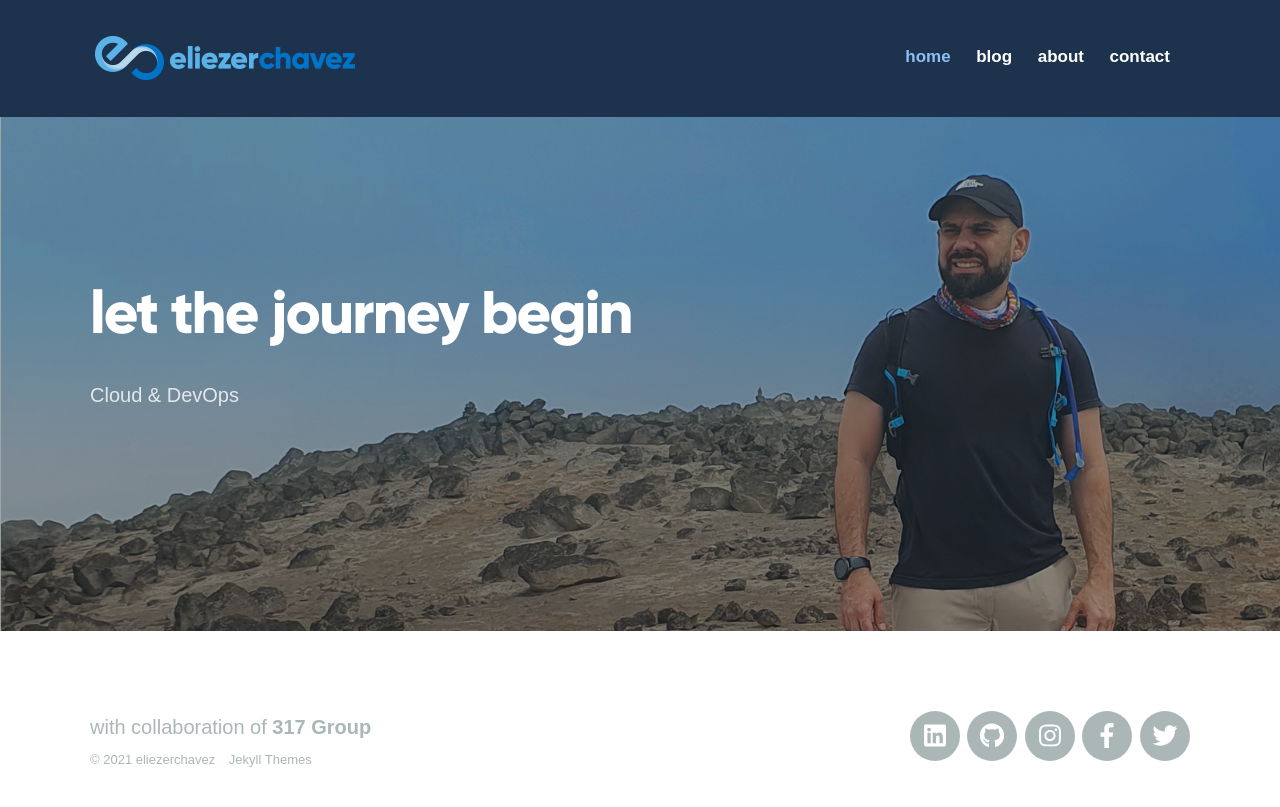
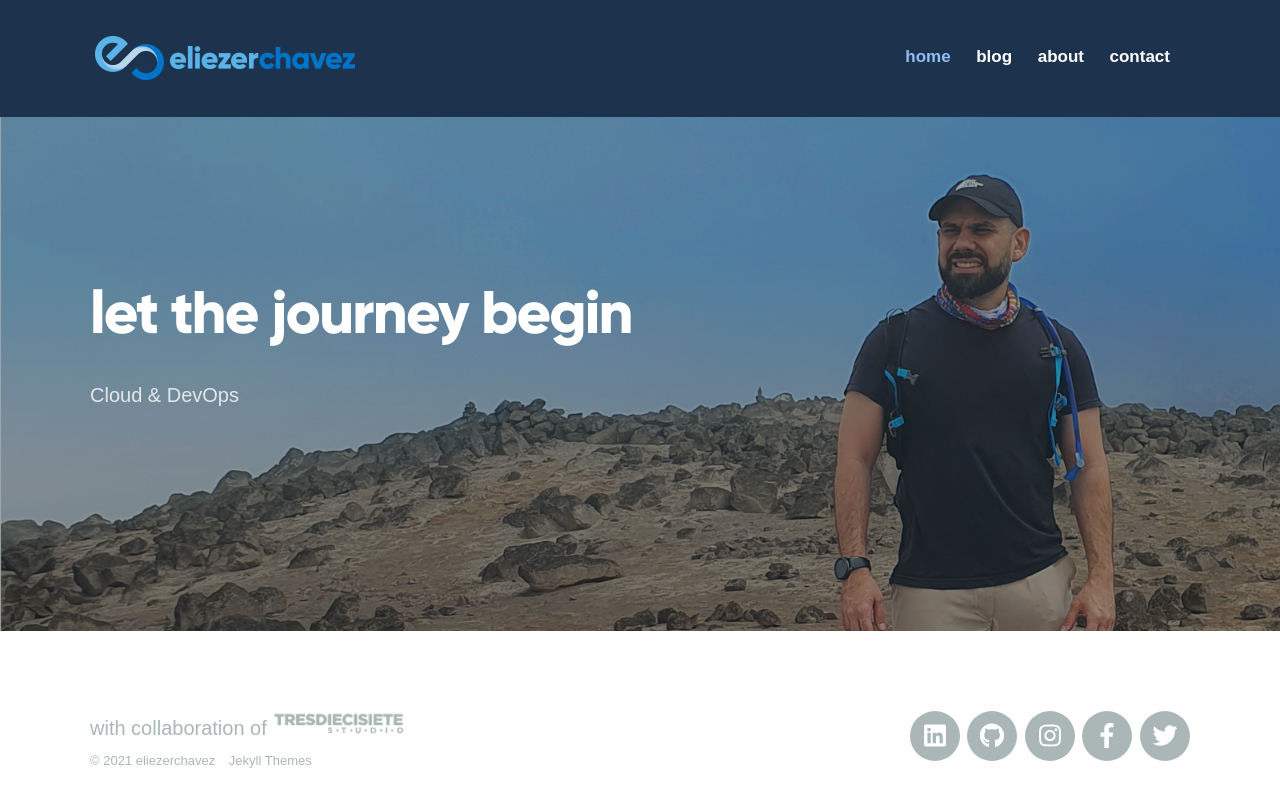
Before and after one commit to eliezerchavez/eliezerchavez.github.io, a Jekyll site: the page built from index.html, in a window 1280 px wide. Shown: the top 807 px of the page. Built offline with Jekyll 4.4.1, drawn with Linux system fonts in a browser that asks for light colours; nearby versions of some CDN libraries; some web fonts are replaced.

Commit message:
added 317.png

```diff
--- a/_data/settings.yml
+++ b/_data/settings.yml
@@ -18,7 +18,7 @@ menu_settings:
       url: '/contact'
 
 footer_settings:
-  footer_tagline: 'with collaboration of <b>317 Group</b>'
+  footer_tagline: 'with collaboration of <a href="https://www.instagram.com/317studiovzla" target="_blank"><img src="/images/317.png" style="display:inline-block; height:1.5rem"></a>'
 
 hero_settings:
   overlay_opacity: 0.4
```
Also changed, not shown: images/317.png.
